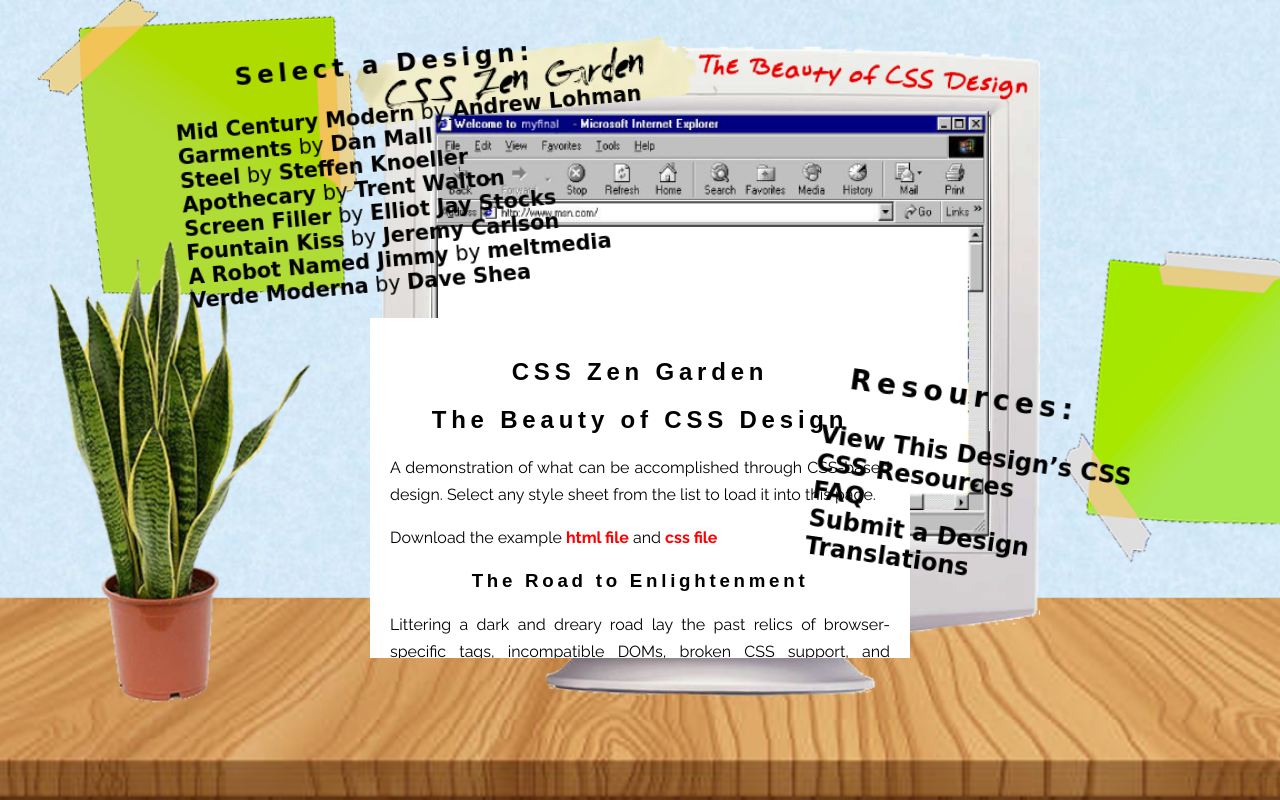
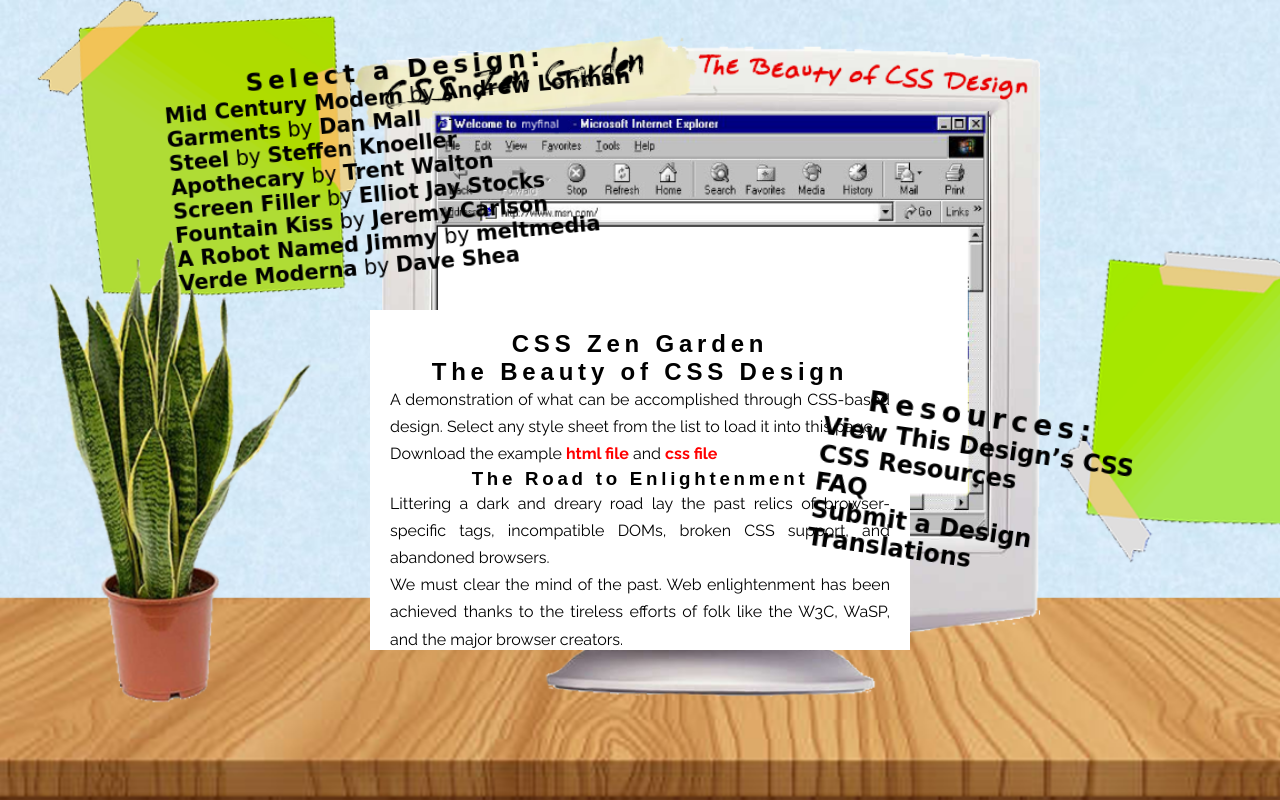
Before and after one commit to sebbydoh/CIS2B-Final-Project, a plain HTML site: page index.html in a window 1280 px wide. Drawn offline with Linux system fonts and the light colour scheme; a web font is replaced by a local one.

Commit message:
Added reset margin

```diff
--- a/style.css
+++ b/style.css
@@ -1,4 +1,9 @@
 @import url('https://fonts.googleapis.com/css?family=Just+Me+Again+Down+Here|Raleway:400,400i,700,700i|Sulphur+Point&display=swap');
+
+* {
+    margin: 0;
+    padding: 0;
+}
 
 /* Google Fonts
 font-family: 'Just Me Again Down Here', cursive;   ---Sticky Notes
@@ -76,15 +81,15 @@
 
 .design-selection {
     position: fixed;
-    top: 25px;
-    left: 140px;
+    top: 55px;
+    left: 170px;
     font-size: 1.3em !important;
     transform: rotate(-5deg);
 }
 
 .zen-resources {
     position: fixed;
-    top: 350px;
+    top: 400px;
     right: 150px;
     font-size: 1.5em !important;
     transform: rotate(8deg);
```
